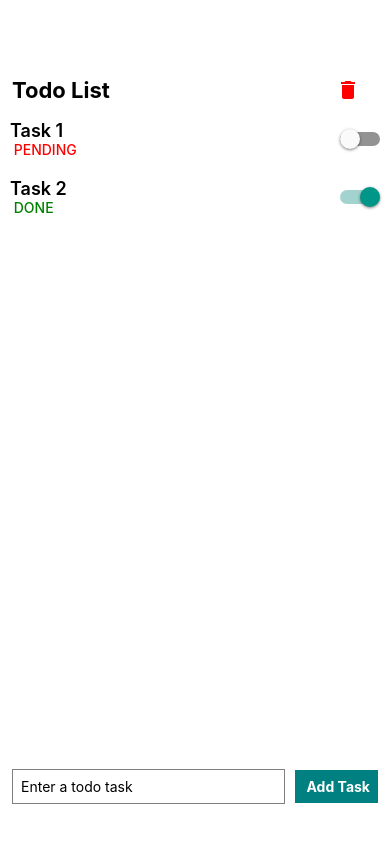
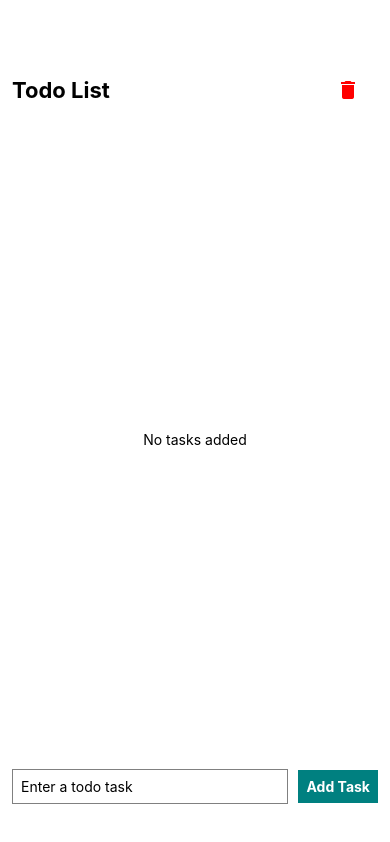
Before and after one commit to smit-sk/todo-app-group8, a React Native app: screen / in a window 390 px wide. Built offline with nearby package versions, Linux system fonts and the light colour scheme.

Commit message:
Data Modeling and Logical Operations
here I made ViewModel File and did Logical Operations in it

```diff
--- a/App.js
+++ b/App.js
@@ -1,63 +1,51 @@
-
-import { StyleSheet, Text, TextInput, TouchableOpacity, View, FlatList } from 'react-native';
+import React, { useState } from 'react';
+import { StyleSheet, Text, View, FlatList, TextInput, TouchableOpacity } from 'react-native';
 import { MaterialCommunityIcons } from '@expo/vector-icons';
 import TodoItem from './todoItem';
-import { useState } from 'react';
+import useTodoViewModel from './todoViewModel'; // Make sure to create this file
 
-export default function App() {
-  const [tasks, setTasks] = useState([
-    { id: '1', name: 'Task 1', isComplete: false },
-    { id: '2', name: 'Task 2', isComplete: true },
-  ]);
-
+const App = () => {
+  const { todos, addTask, clearAll, changeStatus } = useTodoViewModel();
   const [taskName, setTaskName] = useState('');
 
   const onPressAdd = () => {
     if (taskName) {
-      const addTask = {
-        id: (tasks.length + 1).toString(),
-        name: taskName,
-        isComplete: false,
-      };
-
-      setTasks((oldTasks) => [...oldTasks, addTask]);
-
+      addTask(taskName);
+      setTaskName('');
     }
-    setTaskName('')
   };
-
-  const onDelete = () => {
-    setTasks([]);
-  }
 
   return (
     <View style={styles.container}>
       <View style={styles.appBar}>
-        <Text style={styles.appBarText}>
-          Todo List
-        </Text>
-        <MaterialCommunityIcons.Button onPress={onDelete} backgroundColor="white" name="delete" size={24} color="red" />
+        <Text style={styles.appBarText}>Todo List</Text>
+        <MaterialCommunityIcons.Button onPress={clearAll} backgroundColor="white" name="delete" size={24} color="red" />
       </View>
       <View style={styles.itemsView}>
-        {tasks.length > 0 ? (
+        {todos.length > 0 ? (
           <FlatList
-            data={tasks}
-            keyExtractor={(item) => item.id}
-            renderItem={({ item }) => <TodoItem item={item} />}
+            data={todos}
+            keyExtractor={(item) => item.id.toString()}
+            renderItem={({ item }) => <TodoItem item={item} onToggleComplete={() => changeStatus(item.id)} />}
           />
         ) : (
-          <Text style={{textAlign:'center'}}>No tasks added</Text>
+          <Text style={{textAlign: 'center'}}>No tasks added</Text>
         )}
       </View>
       <View style={styles.addtaskView}>
-        <TextInput placeholder='Enter a todo task' onChangeText={(text) => setTaskName(text)} style={styles.textInput}></TextInput>
+        <TextInput
+          placeholder='Enter a todo task'
+          value={taskName}
+          onChangeText={setTaskName}
+          style={styles.textInput}
+        />
         <TouchableOpacity onPress={onPressAdd} style={styles.addTaskBtn}>
-          <Text style={styles.addTaskText}> Add Task</Text>
+          <Text style={styles.addTaskText}>Add Task</Text>
         </TouchableOpacity>
       </View>
     </View>
   );
-}
+};
 
 const styles = StyleSheet.create({
   container: {
@@ -67,10 +55,9 @@ const styles = StyleSheet.create({
     flexDirection: 'column'
   },
   appBar: {
-    display: 'flex',
     flexDirection: 'row',
+    justifyContent: 'space-between',
     alignItems: 'center',
-    justifyContent: 'space-between',
     paddingHorizontal: 12
   },
   appBarText: {
@@ -82,7 +69,6 @@ const styles = StyleSheet.create({
     justifyContent: 'center',
   },
   addtaskView: {
-    display: 'flex',
     flexDirection: 'row',
     alignItems: 'center',
     paddingHorizontal: 12,
@@ -94,14 +80,16 @@ const styles = StyleSheet.create({
     borderColor: 'gray',
     padding: 8
   },
+  addTaskBtn: {
+    marginLeft: 10,
+    backgroundColor: '#008080',
+    padding: 8
+  },
   addTaskText: {
-    margin: 8,
     color: 'white',
     textAlign: 'center',
-    fontWeight: "bold"
-  },
-  addTaskBtn: {
-    marginLeft: 10,
-    backgroundColor: '#008080'
+    fontWeight: 'bold'
   }
 });
+
+export default App;
--- a/todoItem.js
+++ b/todoItem.js
@@ -1,21 +1,20 @@
 import { View, Switch, Text, StyleSheet } from "react-native";
 import { useState } from "react";
 
-const TodoItem = ({ item }) => {
-    const [isCompleted, setCompleted] = useState(item.isComplete);
+const TodoItem = ({ item, onToggleComplete }) => {
 
     const toggleSwitch = () => {
-      setCompleted(!isCompleted);
+      onToggleComplete(item.id)
     };
 
     return (
       <View style={styles.container}>
         <View style={styles.itemCon}>
         <Text style = {{fontWeight:'600',fontSize:18 }}>{item.name}</Text>
-        <Text style={{color: isCompleted ? "green" : 'red' , fontWeight:'500'}}> {isCompleted == true ? "DONE" : "PENDING"} </Text>
+        <Text style={{color: item.isComplete ? "green" : 'red' , fontWeight:'500'}}> {item.isComplete == true ? "DONE" : "PENDING"} </Text>
         </View>
         <Switch
-          value={isCompleted}
+          value={item.isComplete}
           onValueChange={toggleSwitch}
         />
       </View>
@@ -23,7 +22,8 @@ const TodoItem = ({ item }) => {
   };
 
 
-export default TodoItem;
+
+
 
 
 const styles = StyleSheet.create({
@@ -46,3 +46,5 @@ const styles = StyleSheet.create({
 
     }
   });
+
+  export default TodoItem;
--- /dev/null
+++ b/todoViewModel.js
@@ -0,0 +1,24 @@
+import { useState } from 'react';
+
+const useTodoViewModel = () => {
+  const [todos, setTodos] = useState([]);
+
+  const addTask = (name) => {
+    const newId = todos.length;
+    const newTodo = { id: newId, name: name, isComplete: false };
+    setTodos([...todos, newTodo]);
+    return newId;
+  };
+
+  const clearAll = () => {
+    setTodos([]);
+  };
+
+  const changeStatus = (id) => {
+    setTodos(todos.map(todo => todo.id === id ? { ...todo, isComplete: !todo.isComplete } : todo));
+  };
+
+  return { todos, addTask, clearAll, changeStatus };
+};
+
+export default useTodoViewModel;
```
